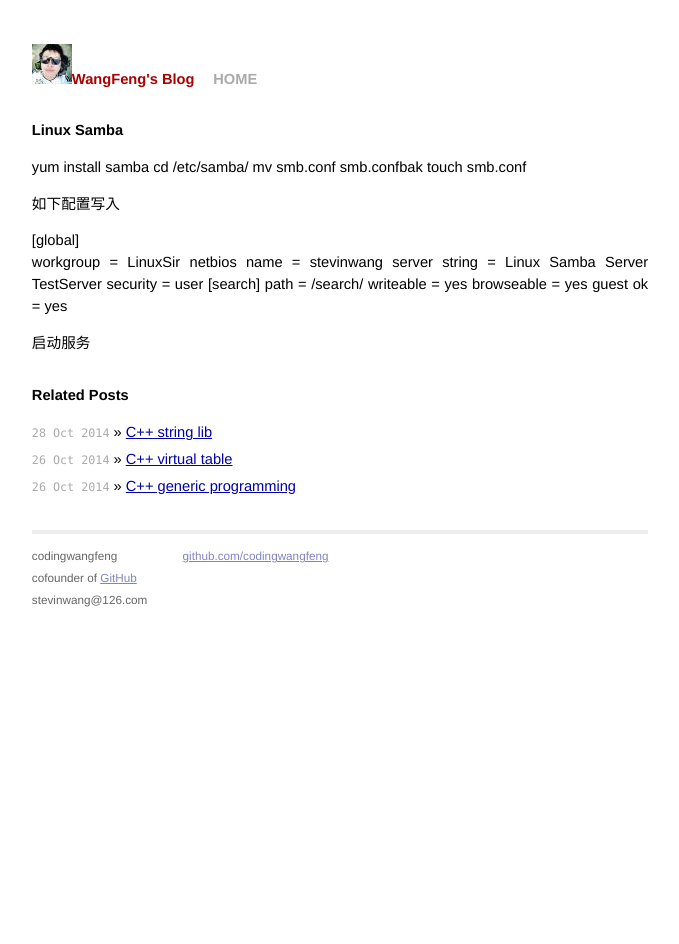
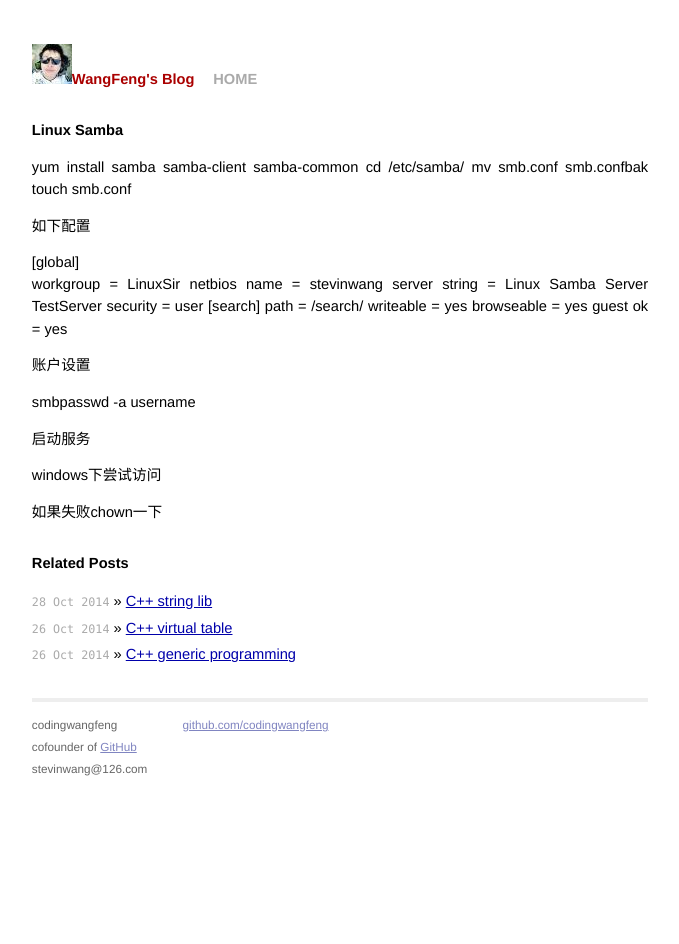
Before and after one commit to codingwangfeng/codingwangfeng.github.com, a Jekyll site: the page built from _posts/2014-10-29-Linux-Samba.md, in a window 1280 px wide. Shown: the whole page, without its empty margins (300-979 px from the left). Built offline with Jekyll 4.4.1, drawn with Linux system fonts in a browser that asks for light colours; Markdown is read by kramdown in place of the engine named in the settings.

Commit message:
add samba

```diff
--- a/_posts/2014-10-29-Linux-Samba.md
+++ b/_posts/2014-10-29-Linux-Samba.md
@@ -6,12 +6,12 @@ title: Linux Samba
 {{ page.title }}
 ================
 
->yum install samba
+>yum install samba samba-client samba-common
 >cd /etc/samba/
 >mv smb.conf smb.confbak
 >touch smb.conf
 
-如下配置写入
+如下配置
 >[global]
 >workgroup = LinuxSir
 >netbios name = stevinwang
@@ -23,4 +23,11 @@ title: Linux Samba
 > browseable = yes
 > guest ok = yes
 
+账户设置
+>smbpasswd -a username
+
 启动服务
+
+windows下尝试访问
+
+>如果失败chown一下
```
